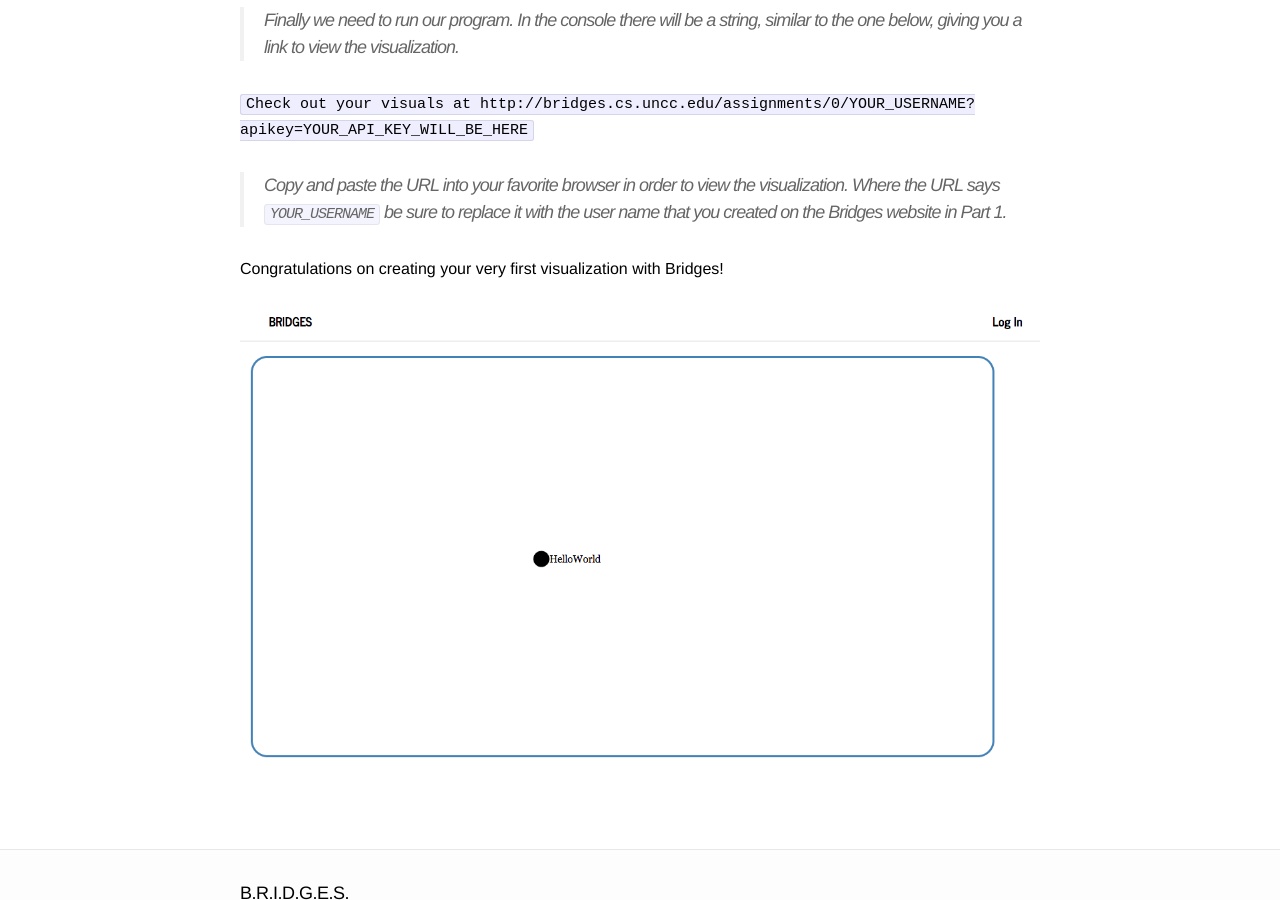
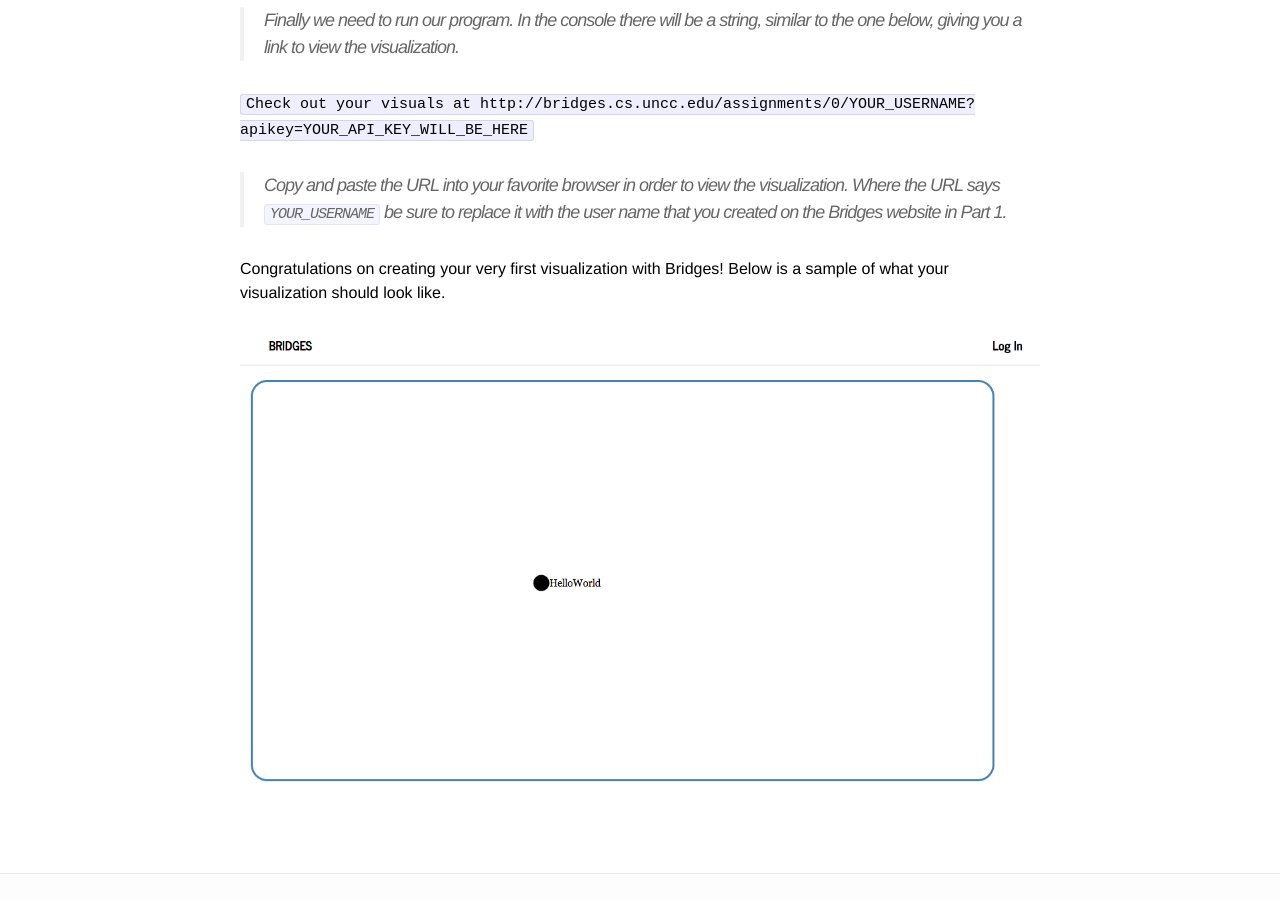
Before and after one commit to Dismembered/Dismembered.github.io, a Jekyll site: the page built from _posts/2014-06-23-HelloWorld-Tutorial_part2.markdown, in a window 1280 px wide and 900 px high, scrolled down 3001 px. Built offline with Jekyll 4.4.1, drawn with Linux system fonts in a browser that asks for light colours.

Commit message:
Update 2014-06-23-HelloWorld-Tutorial_part2.markdown

```diff
--- a/_posts/2014-06-23-HelloWorld-Tutorial_part2.markdown
+++ b/_posts/2014-06-23-HelloWorld-Tutorial_part2.markdown
@@ -82,6 +82,6 @@ In the console there will be a string, similar to the one below, giving you a li
 
 > Copy and paste the URL into your favorite browser in order to view the visualization. Where the URL says `YOUR_USERNAME` be sure to replace it with the user name that you created on the Bridges website in Part 1.
 
-Congratulations on creating your very first visualization with Bridges!
+Congratulations on creating your very first visualization with Bridges! Below is a sample of what your visualization should look like.
 
 ![drawing](/images/screenshot_9.png)
```
